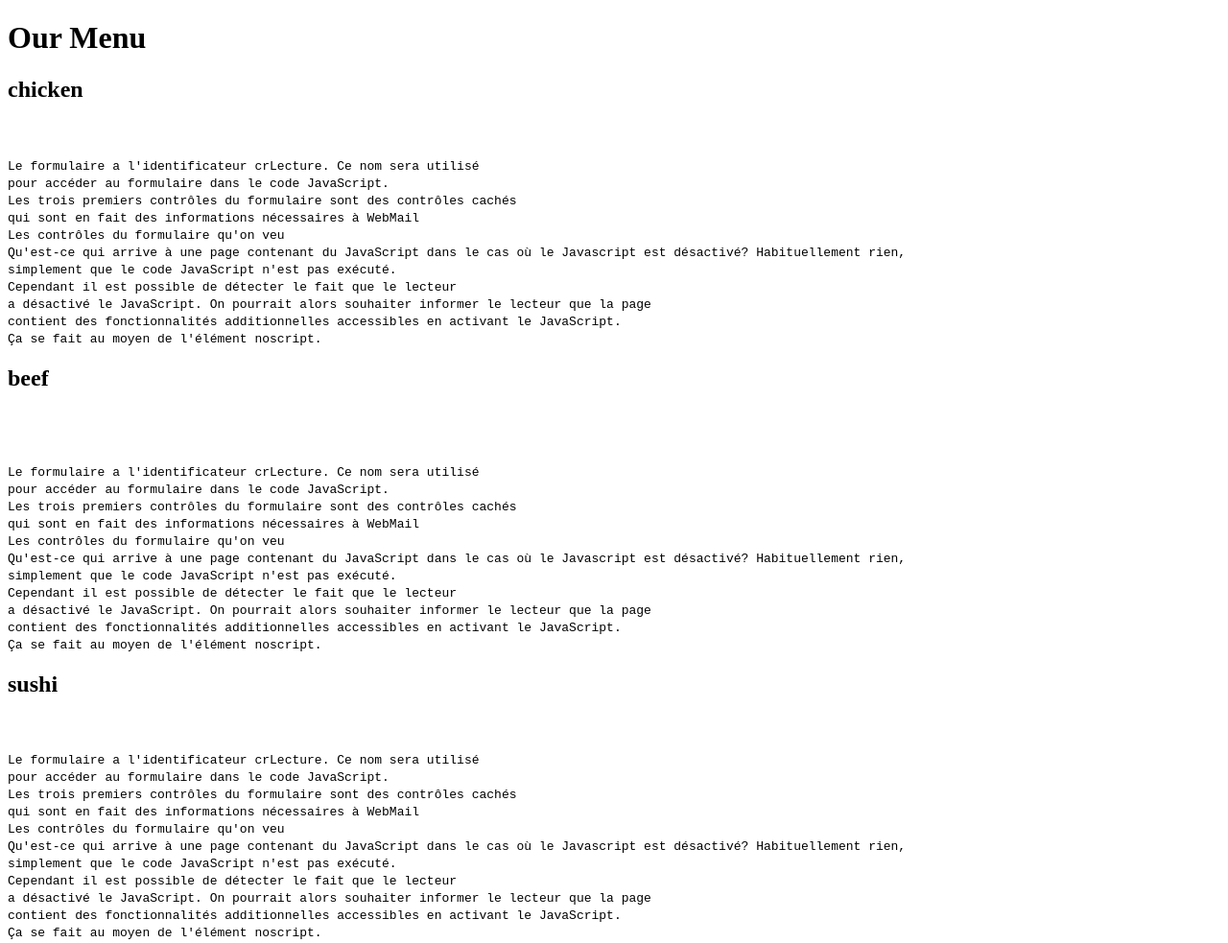
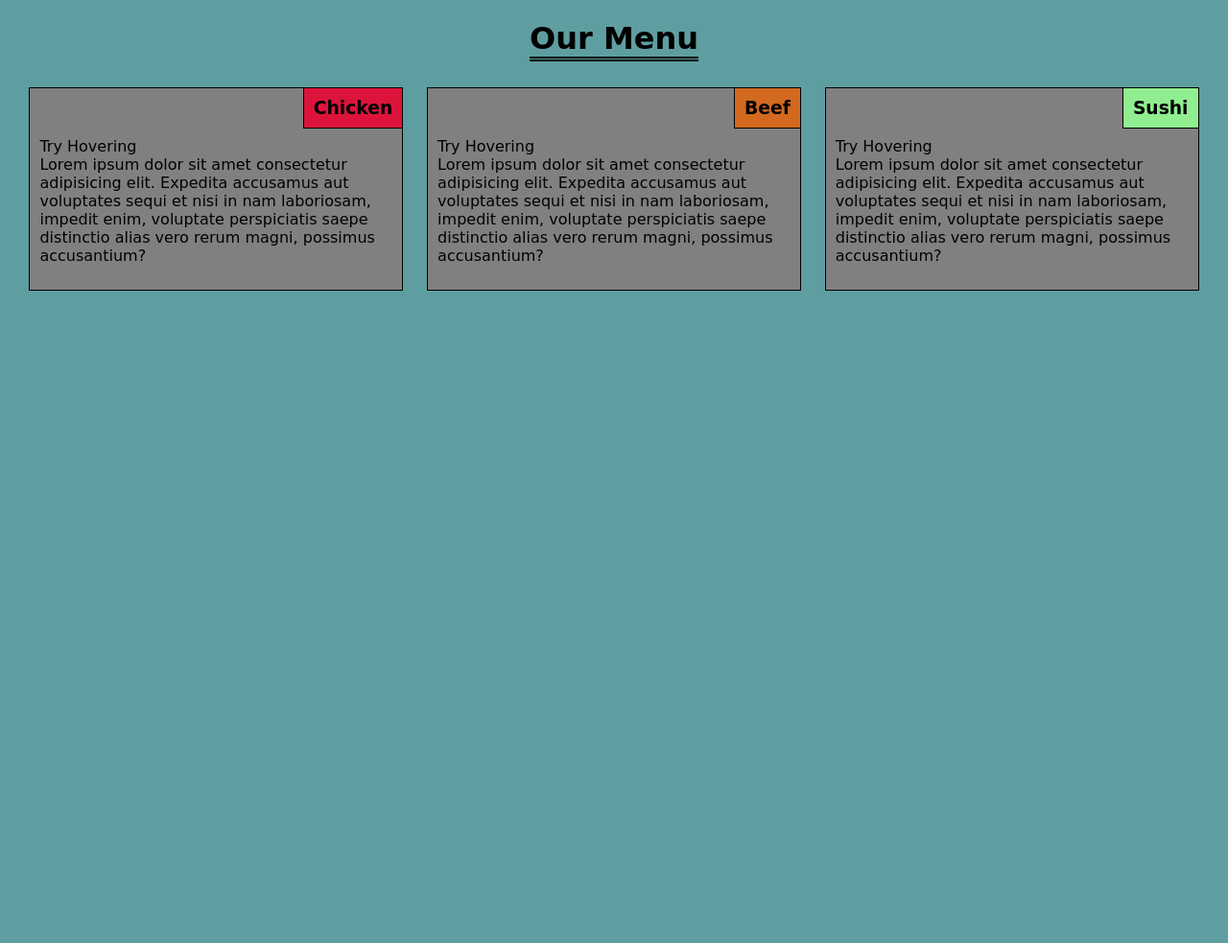
Before and after one commit to tafarel0/module2-coding, a plain HTML site: page index.html in a window 1280 px wide. Shown: the whole page at 96% size. After the commit the page ends 800 px from the top, so only its background shows below. Drawn offline with Linux system fonts and the light colour scheme.

Commit message:
assignment 2

```diff
--- /dev/null
+++ b/index.css
@@ -0,0 +1,77 @@
+*{
+    box-sizing: border-box;
+    font-family: cursive, monospace, Arial, Helvetica, sans-serif;
+}
+
+html {
+    background-color: cadetblue;
+}
+
+.container {
+    margin:10px;
+}
+
+.container > h1 {
+    text-align: center;
+}
+
+.container > h1 > span {
+    width: fit-content;
+    border-bottom: 5px double black;
+
+}
+
+.col1,.col2 {
+    width: 98%;
+    margin: 10px 1%;
+    float: left;
+    border: 1px solid black;
+}
+
+@media (min-width : 992px) {
+    .col1,.col2 {
+        width: 31.333333334%;
+
+    }
+}
+
+@media (min-width : 768px) and (max-width : 991px) {
+    .col1 {
+        width:48%;
+    }
+    .col2 {
+        width: 98%;
+    }
+}
+
+h3 {
+    float: right;
+    padding: 10px;
+    margin: -1px;
+    border: 1px solid black;
+}
+
+p {
+    clear: both;
+    padding: 10px;
+}
+
+.bgchoco {
+    background-color: chocolate;
+}
+
+.bgbrown {
+    background-color: lightgreen;
+}
+
+.bgcrim {
+    background-color: crimson;
+}
+
+.bggray {
+    background-color: gray;
+}
+
+.col1:hover,.col2:hover {
+    background-color: yellow;
+}
--- a/index.css.css
+++ /dev/null
@@ -1,191 +0,0 @@
-@media screen and(max-width:767px){
-	body{
-		background-color:#08B;
-		/*width:100%;*/
-	}
-	#one{
-			background-color:gray;
-			border:2px solid black;
-			width:50%;
-			margin-left:270px;
-			margin-bottom:20px;
-			padding:20px;
-			font-size:15px;
-
-		}
-#two{
-			background-color:gray;
-			border:2px solid black;
-			width:60%;
-			height:30%;
-			margin-left:250px;
-			margin-bottom:20px;
-			padding:20px;
-		}
-
-#tree{
-			background-color:gray;
-			border:2px solid black;
-			width:60%;
-			height:30%;
-			margin-left:250px;
-			padding:20px;
-			margin-bottom:20px;
-		}
-h2{
-	border:2px solid black;
-	margin-left:640px;
-	width:20%;
-	margin-top:-20px;
-	position:relative;
-	text-transform:capitalize;
-	text-shadow:3px 2px 2px blue;
-	}
-h1{
-	text-align:center;
-	}
-footer{
-	background-color:gray;
-	width:100%;
-	height:70px;
-}
-#p1{
-	background-color:maroon;
-	}
-#p2{
-	background-color:red;
-	}
-#p3{
-	background-color:pink;
-	}
-}
-
-@media screen and(min-width:768px) and (max-width:991px){
-
-	body{
-		background-color#AAA;
-		width:
-	}
-
-	#one{
-			background-color:gray;
-			border:2px solid black;
-			width:60%;
-			margin-left:250px;
-			margin-bottom:20px;
-			padding:20px;
-			font-size:15px;
-
-		}
-#two{
-			background-color:gray;
-			border:2px solid black;
-			width:60%;
-			height:30%;
-			margin-left:250px;
-			margin-bottom:20px;
-			padding:20px;
-		}
-
-#tree{
-			background-color:gray;
-			border:2px solid black;
-			width:60%;
-			height:30%;
-			margin-left:250px;
-			padding:20px;
-			margin-bottom:20px;
-		}
-h2{
-	border:2px solid black;
-	margin-left:640px;
-	width:20%;
-	margin-top:-20px;
-	position:relative;
-	text-transform:capitalize;
-	text-shadow:3px 2px 2px blue;
-	}
-h1{
-	text-align:center;
-	}
-footer{
-	background-color:gray;
-	width:100%;
-	height:70px;
-}
-#p1{
-	background-color:maroon;
-	}
-#p2{
-	background-color:red;
-	}
-#p3{
-	background-color:pink;
-	}
-}
-
-@media screen and (min-width:992px){
-
-		body{
-			background-color:#0B8;
-			width:100%;
-		}
-
-		#one{
-			background-color:gray;
-			border:2px solid black;
-			width:60%;
-			margin-left:250px;
-			margin-bottom:20px;
-			padding:20px;
-			font-size:15px;
-
-		}
-#two{
-			background-color:gray;
-			border:2px solid black;
-			width:60%;
-			height:30%;
-			margin-left:250px;
-			margin-bottom:20px;
-			padding:20px;
-		}
-
-#tree{
-			background-color:gray;
-			border:2px solid black;
-			width:60%;
-			height:30%;
-			margin-left:250px;
-			padding:20px;
-			margin-bottom:20px;
-		}
-h2{
-	border:2px solid black;
-	margin-left:640px;
-	width:20%;
-	margin-top:-20px;
-	position:relative;
-	text-transform:capitalize;
-	text-shadow:3px 2px 2px blue;
-	}
-h1{
-	text-align:center;
-	}
-footer{
-	background-color:gray;
-	width:100%;
-	height:120px;
-
-}
-#p1{
-	background-color:maroon;
-	}
-#p2{
-	background-color:red;
-	}
-#p3{
-	background-color:pink;
-	}
-
-}
--- a/index.html
+++ b/index.html
@@ -1,55 +1,28 @@
 <!DOCTYPE html>
-   <html>
+<html lang="en">
 <head>
-      <title>tafarel</title>
     <meta charset="UTF-8">
     <meta name="viewport" content="width=device-width, initial-scale=1.0">
-	   <link rel="stylesheet" type="text/css" href="tafa3.css" >
+    <title>Module 2</title>
+    <link href="index.css" rel="stylesheet" type="text/css">
 </head>
 <body>
-			<h1>Our Menu</h1>
-
-			<div>
-				<section id="one">
-						<h2 id="p1">chicken</h2>
-						</h2><br><br>
-						<code id="for">Le formulaire a l'identificateur crLecture.  Ce nom sera utilisé <br>pour accéder au formulaire dans le code JavaScript.<br>Les trois premiers contrôles du formulaire sont des contrôles cachés<br> qui sont en fait des informations nécessaires à WebMail<br>
-						Les contrôles du formulaire qu'on veu<br>
-						Qu'est-ce qui arrive à une page contenant du JavaScript dans le cas où le Javascript est désactivé? Habituellement rien,<br> simplement que le code JavaScript n'est pas exécuté.<br>
-						Cependant il est possible de détecter le fait que le lecteur<br> a désactivé le JavaScript.  On pourrait alors souhaiter informer le lecteur que la page<br> contient des fonctionnalités additionnelles accessibles en activant le JavaScript.<br>
-						Ça se fait au moyen de l'élément noscript.
-						</code>
-						<article id="haut">
-
-						</article>
-				</section>
-				<section id="two">
-						<h2 id="p2">beef</h2><br><br><br>
-						<code id="for">Le formulaire a l'identificateur crLecture.  Ce nom sera utilisé <br>pour accéder au formulaire dans le code JavaScript.<br>Les trois premiers contrôles du formulaire sont des contrôles cachés<br> qui sont en fait des informations nécessaires à WebMail<br>
-						Les contrôles du formulaire qu'on veu<br>
-						Qu'est-ce qui arrive à une page contenant du JavaScript dans le cas où le Javascript est désactivé? Habituellement rien,<br> simplement que le code JavaScript n'est pas exécuté.<br>
-						Cependant il est possible de détecter le fait que le lecteur<br> a désactivé le JavaScript.  On pourrait alors souhaiter informer le lecteur que la page<br> contient des fonctionnalités additionnelles accessibles en activant le JavaScript.<br>
-						Ça se fait au moyen de l'élément noscript.
-						</code>
-						<article id="haut">
-
-						</article>
-				</section>
-				<section id="tree">
-						<h2 id="p3">sushi</h2><br><br>
-						<code id="for">Le formulaire a l'identificateur crLecture.  Ce nom sera utilisé <br>pour accéder au formulaire dans le code JavaScript.<br>Les trois premiers contrôles du formulaire sont des contrôles cachés<br> qui sont en fait des informations nécessaires à WebMail<br>
-						Les contrôles du formulaire qu'on veu<br>
-						Qu'est-ce qui arrive à une page contenant du JavaScript dans le cas où le Javascript est désactivé? Habituellement rien,<br> simplement que le code JavaScript n'est pas exécuté.<br>
-						Cependant il est possible de détecter le fait que le lecteur<br> a désactivé le JavaScript.  On pourrait alors souhaiter informer le lecteur que la page<br> contient des fonctionnalités additionnelles accessibles en activant le JavaScript.<br>
-						Ça se fait au moyen de l'élément noscript.
-						</code >
-				</section>
+    <div class="container">
+        <h1><span>Our Menu</span></h1>
+        <div class="row">
+            <div class="col1 bggray">
+                <h3 class="bgcrim">Chicken</h3>
+                <p>Try Hovering<br>Lorem ipsum dolor sit amet consectetur adipisicing elit. Expedita accusamus aut voluptates sequi et nisi in nam laboriosam, impedit enim, voluptate perspiciatis saepe distinctio alias vero rerum magni, possimus accusantium?</p>
             </div>
-
-			<div>
-				<footer>
-				</footer>
-
+            <div class="col1 bggray">
+                <h3 class="bgchoco">Beef</h3>
+                <p>Try Hovering<br>Lorem ipsum dolor sit amet consectetur adipisicing elit. Expedita accusamus aut voluptates sequi et nisi in nam laboriosam, impedit enim, voluptate perspiciatis saepe distinctio alias vero rerum magni, possimus accusantium?</p>
+            </div>
+            <div class="col2 bggray">
+                <h3 class="bgbrown">Sushi</h3>
+                <p>Try Hovering<br>Lorem ipsum dolor sit amet consectetur adipisicing elit. Expedita accusamus aut voluptates sequi et nisi in nam laboriosam, impedit enim, voluptate perspiciatis saepe distinctio alias vero rerum magni, possimus accusantium?</p>
+            </div>
+        </div>
     </div>
 </body>
 </html>
```
Lines whose indentation alone changed are shown as unchanged.
